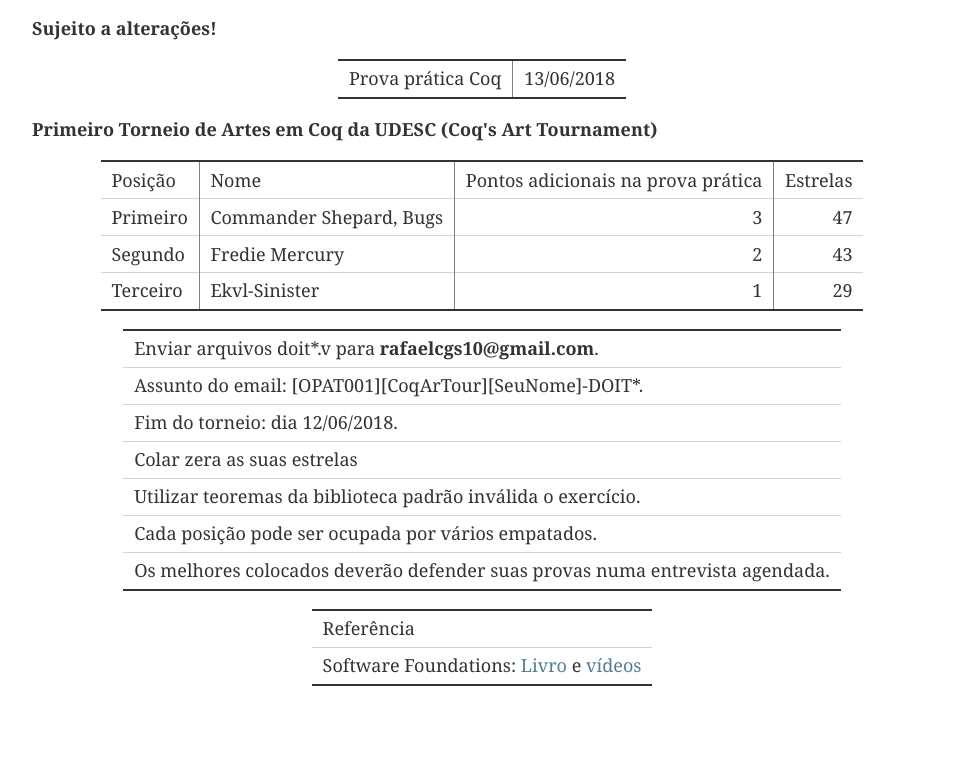
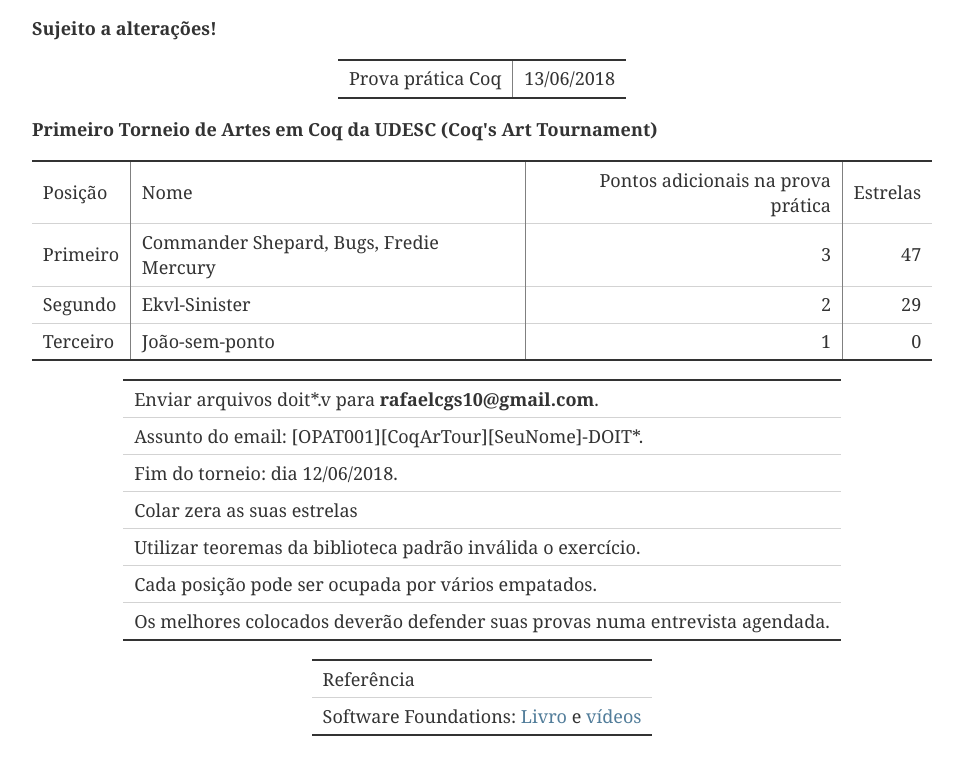
Before and after one commit to rafaelcgs10/rafaelcgs10.github.io, a plain HTML site: page coq.html in a window 1280 px wide. Shown: the part 817-1579 px from the top of the page, without its empty margins (158-1121 px from the left). Before the commit the page ends 1529 px from the top, so only its background shows below. Drawn offline with Linux system fonts and the light colour scheme.

Commit message:
atualiza posicoes

```diff
--- a/coq.html
+++ b/coq.html
@@ -3,7 +3,7 @@
 "http://www.w3.org/TR/xhtml1/DTD/xhtml1-strict.dtd">
 <html xmlns="http://www.w3.org/1999/xhtml" lang="pt" xml:lang="pt">
 <head>
-<!-- 2018-05-16 qua 19:40 -->
+<!-- 2018-05-16 qua 20:33 -->
 <meta http-equiv="Content-Type" content="text/html;charset=utf-8" />
 <meta name="viewport" content="width=device-width, initial-scale=1" />
 <title>Curso de Coq da disciplina OPAT001</title>
@@ -395,23 +395,23 @@ for the JavaScript code in this tag.
 
 <tr>
 <td class="org-left">Primeiro</td>
-<td class="org-left">Commander Shepard, Bugs</td>
+<td class="org-left">Commander Shepard, Bugs, Fredie Mercury</td>
 <td class="org-right">3</td>
 <td class="org-right">47</td>
 </tr>
 
 <tr>
 <td class="org-left">Segundo</td>
-<td class="org-left">Fredie Mercury</td>
+<td class="org-left">Ekvl-Sinister</td>
 <td class="org-right">2</td>
-<td class="org-right">43</td>
+<td class="org-right">29</td>
 </tr>
 
 <tr>
 <td class="org-left">Terceiro</td>
-<td class="org-left">Ekvl-Sinister</td>
+<td class="org-left">João-sem-ponto</td>
 <td class="org-right">1</td>
-<td class="org-right">29</td>
+<td class="org-right">0</td>
 </tr>
 </tbody>
 </table>
```
Also changed, not shown: 1 other file.
